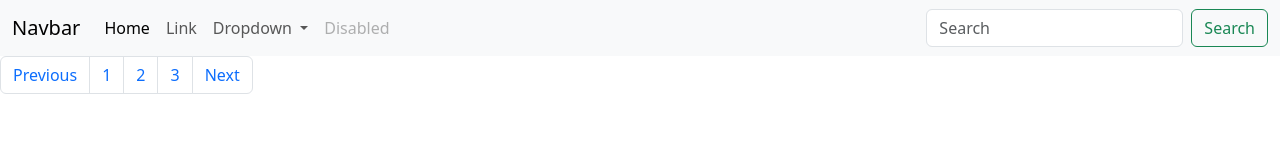
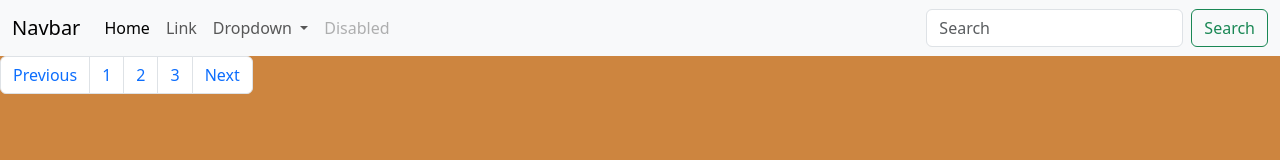
Before and after one commit to Almaziiiik/Lesson-2, a plain HTML site: page index.html in a window 1280 px wide. Drawn offline with nearby package versions, Linux system fonts and the light colour scheme.

Commit message:
git init

```diff
--- a/index.html
+++ b/index.html
@@ -6,7 +6,7 @@
     <title>Document</title>
     <link rel="stylesheet" href="https://cdn.jsdelivr.net/npm/bootstrap@5.3.2/dist/css/bootstrap.min.css">
 </head>
-<body>
+<body style="background-color:peru;">
     <nav class="navbar navbar-expand-lg bg-body-tertiary">
         <div class="container-fluid">
           <a class="navbar-brand" href="#">Navbar</a>
```
